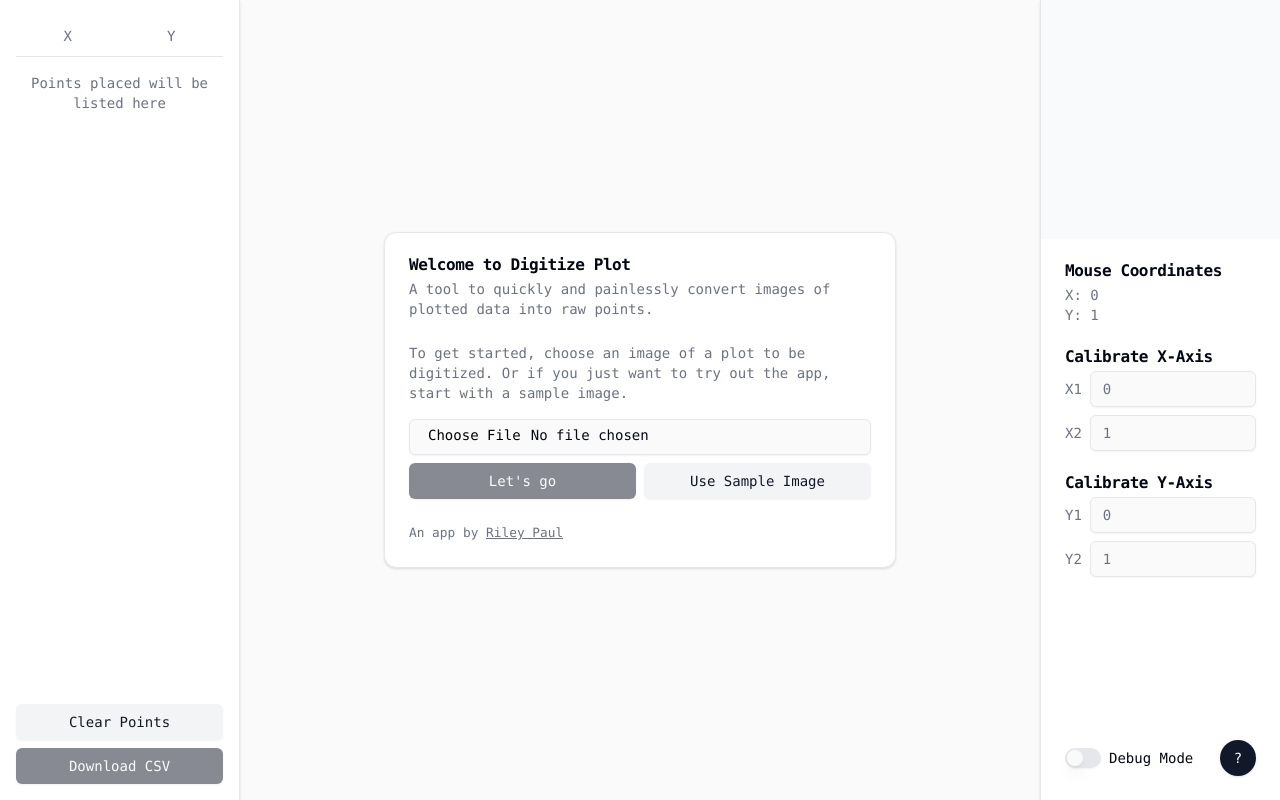
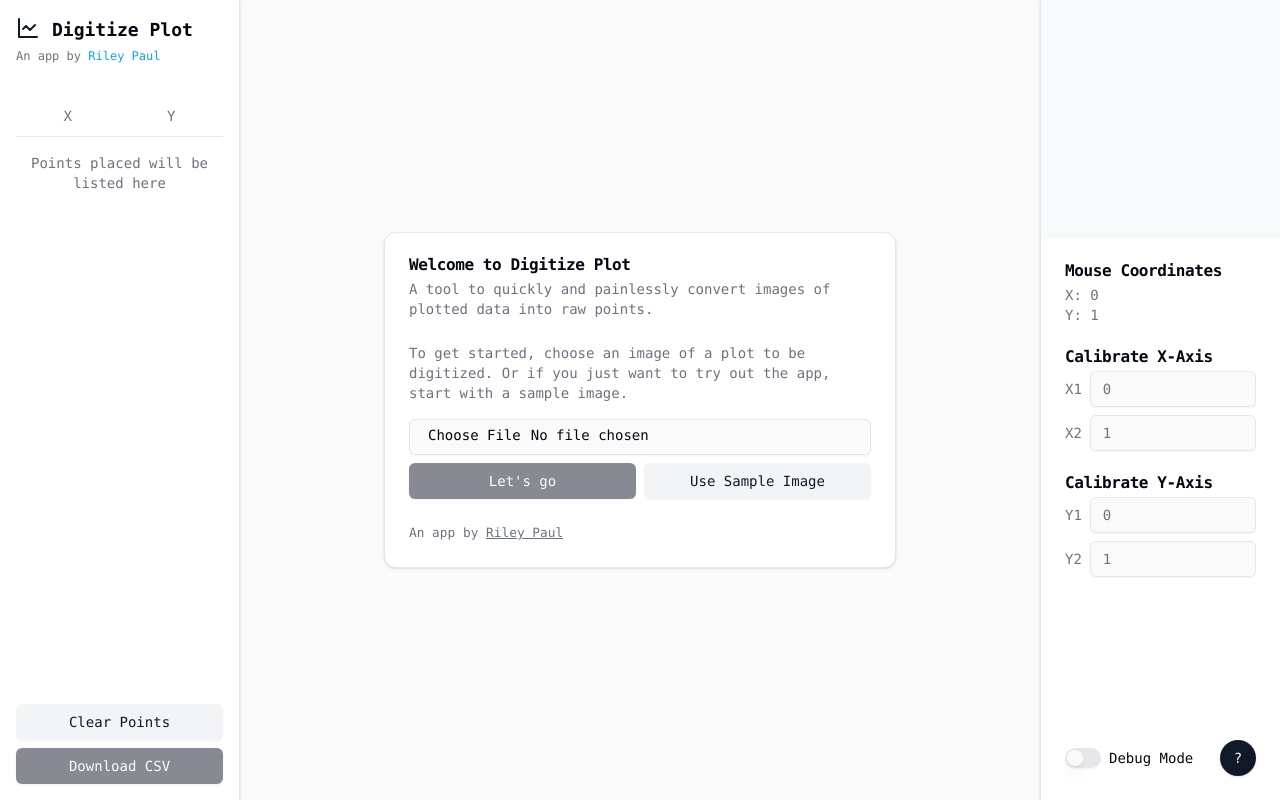
Before and after one commit to riley-paul/digitize-plot, a React (Vite) app: page / in a window 1280 px wide. Built offline with nearby package versions, Linux system fonts and the light colour scheme; a web font is replaced by a local one.

Commit message:
add logo and tweak styling

```diff
--- a/src/App.tsx
+++ b/src/App.tsx
@@ -13,6 +13,7 @@ import Toggle from "./components/Toggle";
 import Help from "./components/Help";
 
 import { Button } from "./components/ui/button";
+import Logo from "./components/Logo";
 
 function App() {
   const [image, setImage] = useState<HTMLImageElement | undefined>();
@@ -32,14 +33,19 @@ function App() {
 
   return (
     <div className="w-full h-screen flex">
-      <aside className="w-60 bg-card shadow border-r overflow-y-auto p-4 flex flex-col gap-2 justify-between">
-        <DataTable {...{ coordsConverter, points }} />
-        <div className="grid gap-2">
+      <aside className="w-60 bg-card shadow border-r overflow-y-auto flex flex-col gap-2">
+        <header className="sticky top-0 p-4 pb-6 bg-card">
+          <Logo />
+        </header>
+        <section className="flex-1 px-4">
+          <DataTable {...{ coordsConverter, points }} />
+        </section>
+        <footer className="grid gap-2 p-4 sticky bottom-0 bg-card">
           <Button className="w-full" variant="secondary" onClick={clearPoints}>
             Clear Points
           </Button>
           <Download {...{ coordsConverter, points }} />
-        </div>
+        </footer>
       </aside>
       <main className="flex-1 relative">
         {image ? (
--- /dev/null
+++ b/src/components/Logo.tsx
@@ -0,0 +1,25 @@
+import { LineChart } from "lucide-react";
+import React from "react";
+
+const Logo: React.FC = () => {
+  return (
+    <div className="flex flex-col gap-1">
+      <h1 className="flex gap-3">
+        <LineChart size={24} className="text-primary" />
+        <span className="text-lg font-bold">Digitize Plot</span>
+      </h1>
+      <p className="text-xs text-gray-500">
+        An app by{" "}
+        <a
+          href="https://rileypaul.ca"
+          target="_blank"
+          className="text-sky-500 hover:underline"
+        >
+          Riley Paul
+        </a>
+      </p>
+    </div>
+  );
+};
+
+export default Logo;
```
